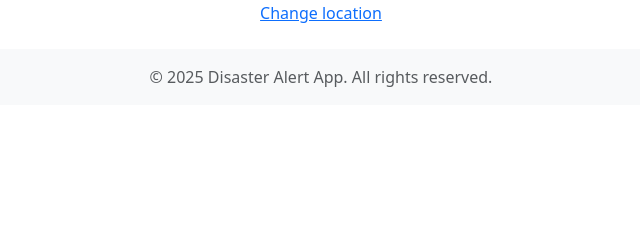
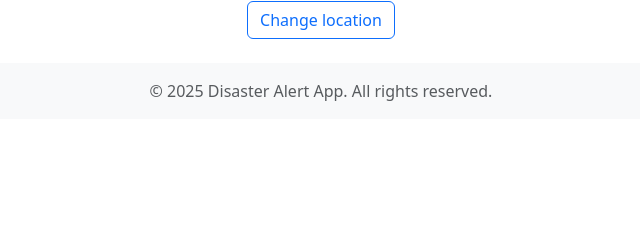
Before and after one commit to satyam-kr03/DisasterAlertApp, a Django app: template alerts/templates/dashboard.html in a window 1280 px wide. Shown: the part 183-423 px from the top of the page, without its empty margins (319-959 px from the left). Run offline with Django 5.2, Linux system fonts and the light colour scheme; the template is opened without the code that fills it, so the values that code supplies are empty.

Commit message:
Minor UI Fixes

```diff
--- a/alerts/templates/dashboard.html
+++ b/alerts/templates/dashboard.html
@@ -44,7 +44,7 @@
         <p class="text-center">
             Your current location: Latitude {{ latitude }}, Longitude {{ longitude }}
             <br>
-            <a href="{% url 'set_location' %}">Change location</a>
+            <a class="btn btn-outline-primary" href="{% url 'set_location' %}">Change location</a>
         </p>
         <div id="disaster-list" class="mt-4">
             <!-- Display existing disasters -->
```
